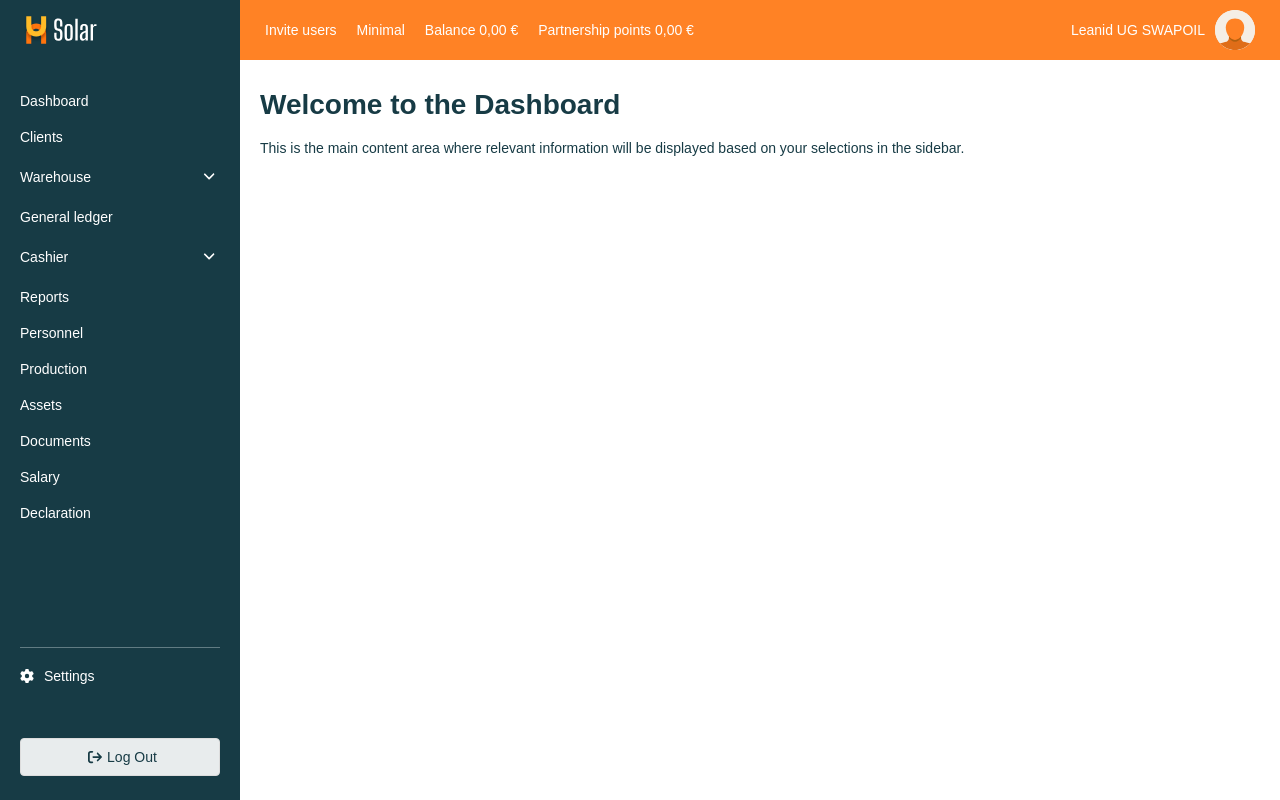
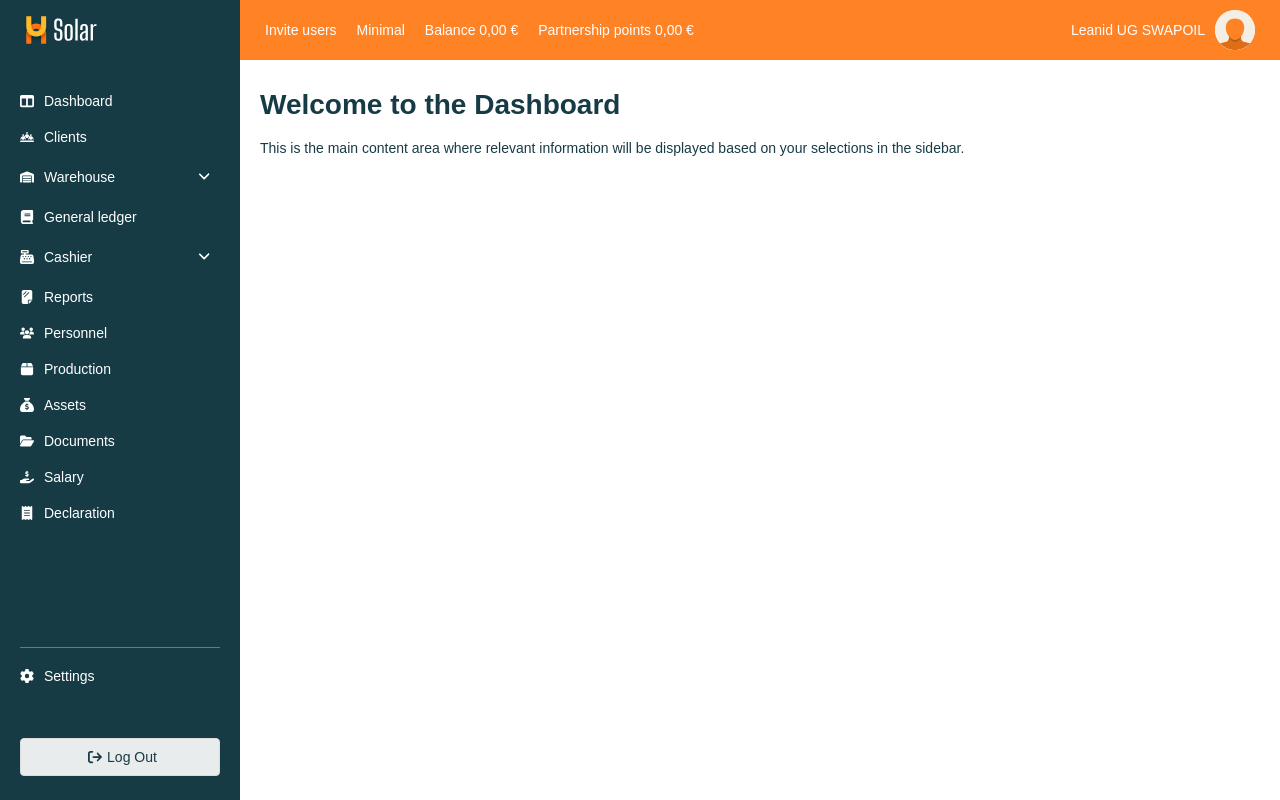
Before and after one commit to Solarpaletten/npmfr, a React (Create React App) app: page /login in a window 1280 px wide. Both pictures are taken after typing "name@example.com", "Sample123" into the empty fields and a click on the button "Login". Built offline with nearby package versions, Linux system fonts and the light colour scheme.

Commit message:
update: added icons

```diff
--- a/src/components/Sidebar/index.jsx
+++ b/src/components/Sidebar/index.jsx
@@ -54,23 +54,21 @@ const MenuItem = ({ item }) => {
             }`}
             onClick={toggleMenu}
           >
-            {item.label}
+            <div>
+              <FontAwesomeIcon icon={item.icon} className={styles.menu_icon} />
+              {item.label}
+            </div>
             {isOpen ? (
-              <>
-                <FontAwesomeIcon
-                  icon={faAngleUp}
-                  style={{ fontSize: "14px", margin: "0 5px" }}
-                />
-              </>
+              <FontAwesomeIcon icon={faAngleUp} />
             ) : (
-              <FontAwesomeIcon
-                icon={faAngleDown}
-                style={{ fontSize: "14px", margin: "0 5px" }}
-              />
+              <FontAwesomeIcon icon={faAngleDown} />
             )}
           </div>
         ) : (
-          <Link to={item.path}>{item.label}</Link>
+          <Link to={item.path}>
+            <FontAwesomeIcon icon={item.icon} className={styles.menu_icon} />
+            {item.label}
+          </Link>
         )}
       </div>
 
--- a/src/components/Sidebar/index.module.css
+++ b/src/components/Sidebar/index.module.css
@@ -35,6 +35,10 @@
   padding: 10px 0;
 }
 
+.menu_icon{
+  width: 14px;
+}
+
 .menu_item a,
 .sub_menu_title {
   color: #ffffff;
--- a/src/components/Sidebar/menuData.js
+++ b/src/components/Sidebar/menuData.js
@@ -1,28 +1,45 @@
+import {
+  faTableColumns,
+  faPeopleLine,
+  faWarehouse,
+  faBook,
+  faCashRegister,
+  faSheetPlastic,
+  faUsers,
+  faBox,
+  faSackDollar,
+  faFolderOpen,
+  faHandHoldingDollar,
+  faReceipt,
+} from "@fortawesome/free-solid-svg-icons";
+
 const menuData = [
-  { label: "Dashboard", path: "/dashboard" },
-  { label: "Clients", path: "/clients" },
+  { label: "Dashboard", path: "/dashboard", icon: faTableColumns },
+  { label: "Clients", path: "/clients", icon: faPeopleLine },
   {
     label: "Warehouse",
+    icon: faWarehouse,
     subItems: [
       { label: "Item 1", path: "#" },
       { label: "Item 2", path: "#" },
     ],
   },
-  { label: "General ledger", path: "#" },
+  { label: "General ledger", path: "#", icon: faBook },
   {
     label: "Cashier",
+    icon: faCashRegister,
     subItems: [
       { label: "Cashier Submenu 1", path: "#" },
       { label: "Cashier Submenu 2", path: "#" },
     ],
   },
-  { label: "Reports", path: "#" },
-  { label: "Personnel", path: "#" },
-  { label: "Production", path: "#" },
-  { label: "Assets", path: "#" },
-  { label: "Documents", path: "#" },
-  { label: "Salary", path: "#" },
-  { label: "Declaration", path: "#" },
+  { label: "Reports", path: "#", icon: faSheetPlastic },
+  { label: "Personnel", path: "#", icon: faUsers },
+  { label: "Production", path: "#", icon: faBox },
+  { label: "Assets", path: "#", icon: faSackDollar },
+  { label: "Documents", path: "#", icon: faFolderOpen },
+  { label: "Salary", path: "#", icon: faHandHoldingDollar },
+  { label: "Declaration", path: "#", icon: faReceipt },
 ];
 
 export default menuData;
```
